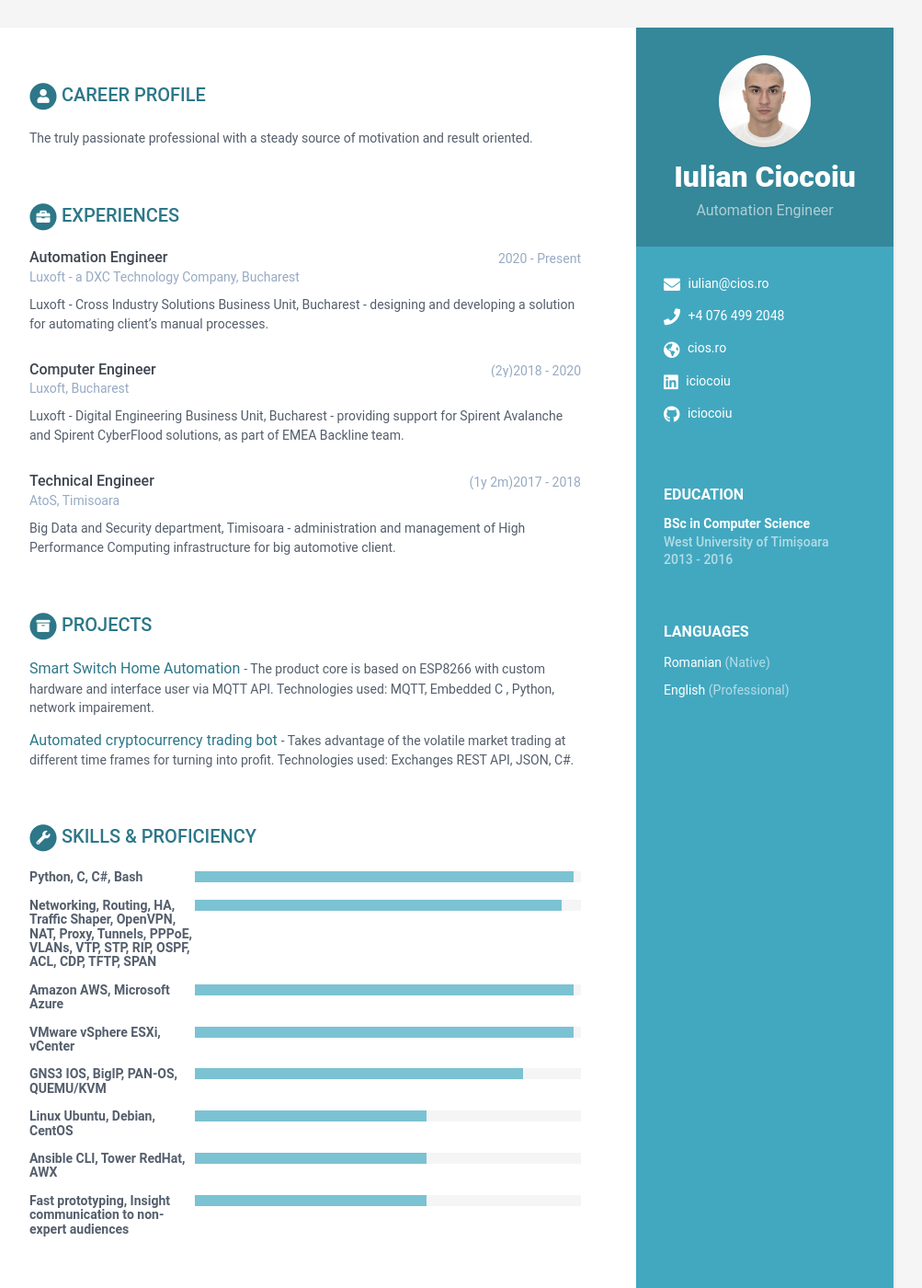
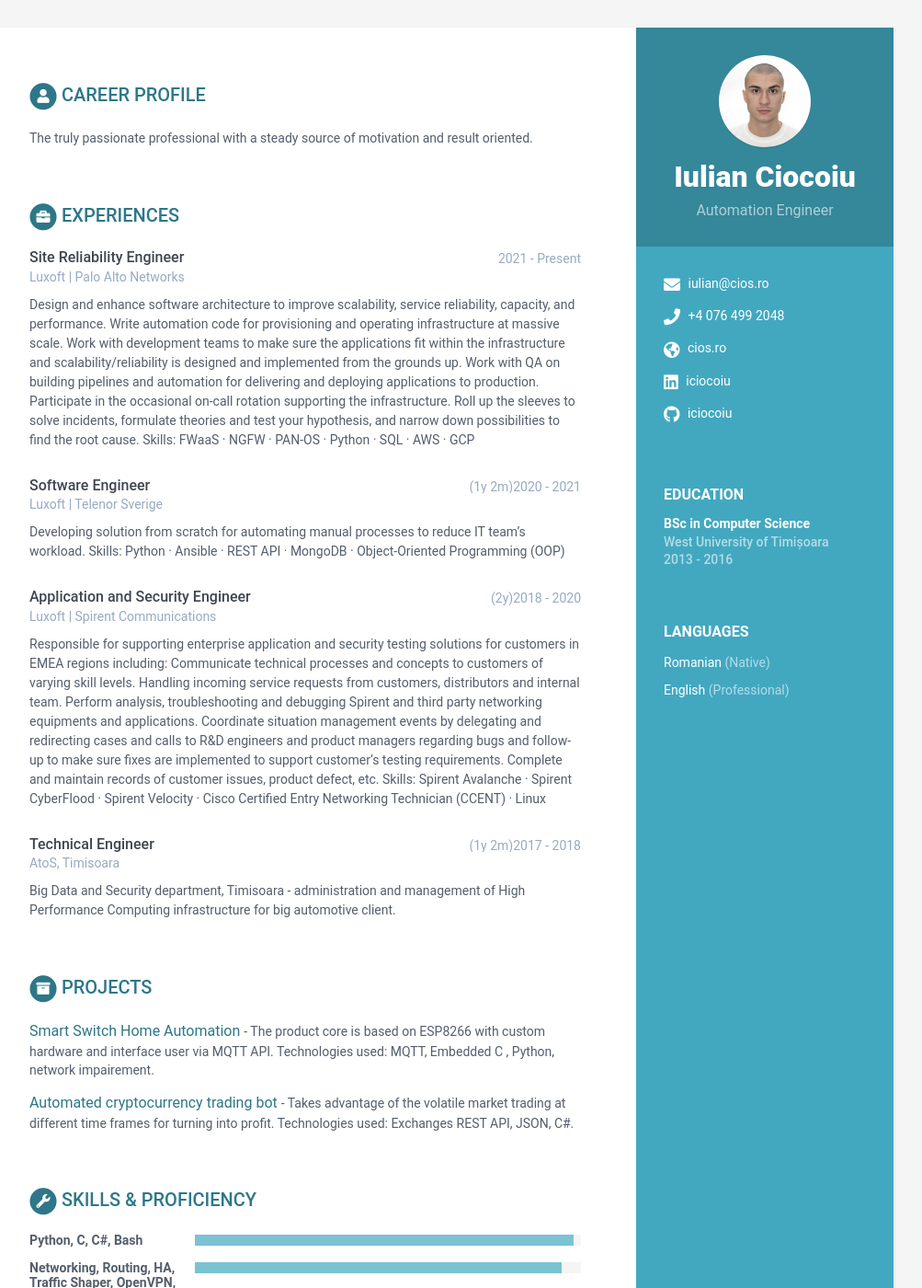
Before and after one commit to iciocoiu/online-cv, a Jekyll site: the page built from index.html, in a window 1280 px wide and 1400 px high. Shown: the whole window at 92% size, without its empty margins (168-1171 px from the left). Built offline with Jekyll 4.4.1, drawn with Linux system fonts in a browser that asks for light colours.

Commit message:
Add experience.

```diff
--- a/_data/data.yml
+++ b/_data/data.yml
@@ -63,17 +63,34 @@ education:
       #     - Bullet point
       #     - Bullet point
 experiences:
-    - role: Automation Engineer
-      time: 2020 - Present
-      company: Luxoft - a DXC Technology Company, Bucharest
+    - role: Site Reliability Engineer
+      time: 2021 - Present
+      company: Luxoft | Palo Alto Networks
       details: |
-        Luxoft - Cross Industry Solutions Business Unit, Bucharest - designing and developing a solution for automating client's manual processes.
-    - role: Computer Engineer
+        Design and enhance software architecture to improve scalability, service reliability, capacity, and performance.
+        Write automation code for provisioning and operating infrastructure at massive scale.
+        Work with development teams to make sure the applications fit within the infrastructure and scalability/reliability is designed and implemented from the grounds up.
+        Work with QA on building pipelines and automation for delivering and deploying applications to production.
+        Participate in the occasional on-call rotation supporting the infrastructure.
+        Roll up the sleeves to solve incidents, formulate theories and test your hypothesis, and narrow down possibilities to find the root cause.
+        Skills: FWaaS · NGFW · PAN-OS · Python · SQL · AWS · GCP
+    - role: Software Engineer
+      time: (1y 2m)2020 - 2021
+      company: Luxoft | Telenor Sverige
+      details: |
+        Developing solution from scratch for automating manual processes to reduce IT team's workload.
+        Skills: Python · Ansible · REST API · MongoDB · Object-Oriented Programming (OOP)
+    - role: Application and Security Engineer
       time: (2y)2018 - 2020
-      company: Luxoft, Bucharest
+      company: Luxoft | Spirent Communications
       details: |
-        Luxoft - Digital Engineering Business Unit, Bucharest - providing support for
-        Spirent Avalanche and Spirent CyberFlood solutions, as part of EMEA Backline team.
+        Responsible for supporting enterprise application and security testing solutions for customers in EMEA regions including:
+        Communicate technical processes and concepts to customers of varying skill levels.
+        Handling incoming service requests from customers, distributors and internal team.
+        Perform analysis, troubleshooting and debugging Spirent and third party networking equipments and applications.
+        Coordinate situation management events by delegating and redirecting cases and calls to R&D engineers and product managers regarding bugs and follow-up to make sure fixes are implemented to support customer's testing requirements.
+        Complete and maintain records of customer issues, product defect, etc.
+        Skills: Spirent Avalanche · Spirent CyberFlood · Spirent Velocity · Cisco Certified Entry Networking Technician (CCENT) · Linux
     - role: Technical Engineer
       time: (1y 2m)2017 - 2018
       company: AtoS, Timisoara
```
